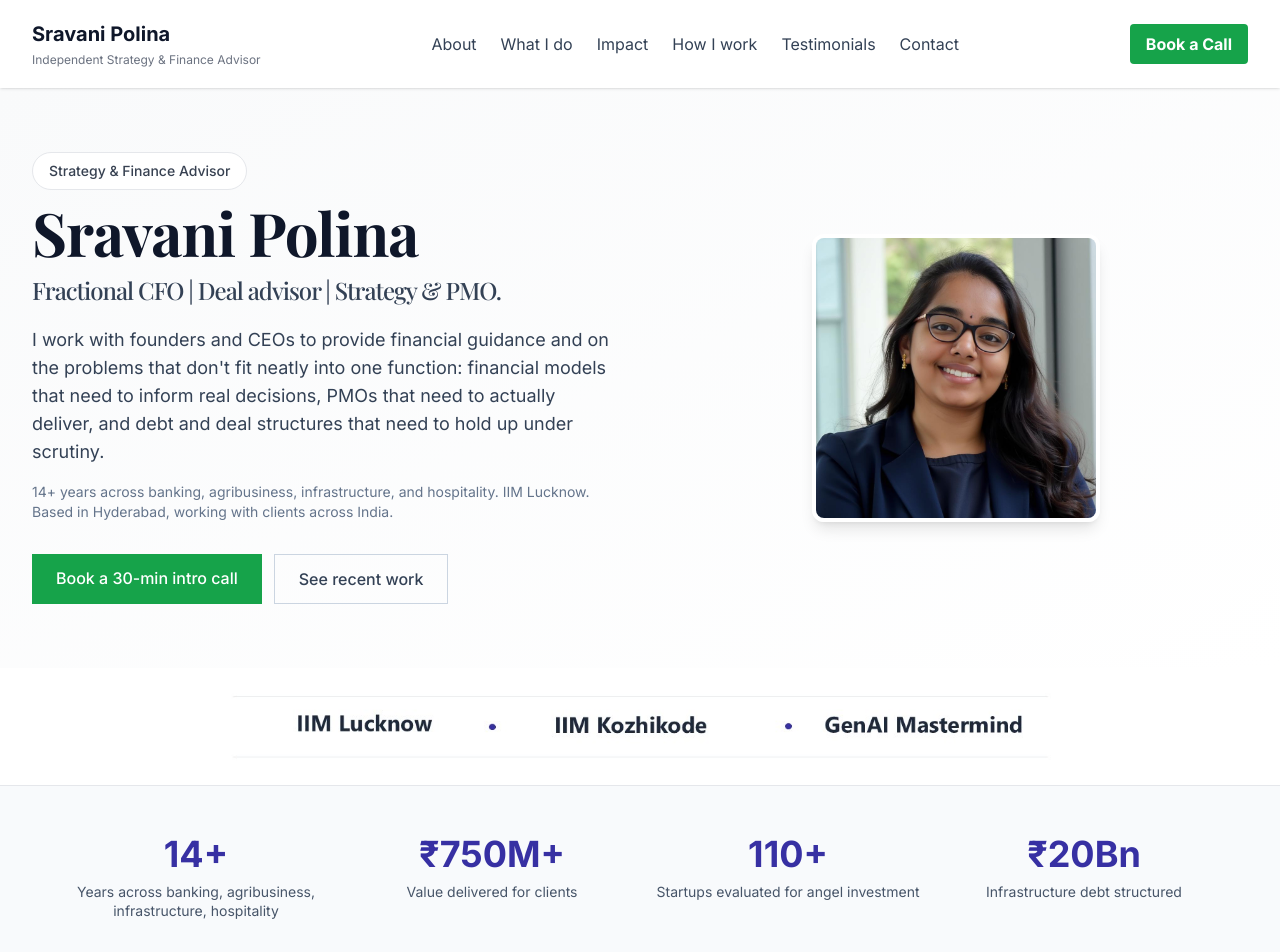
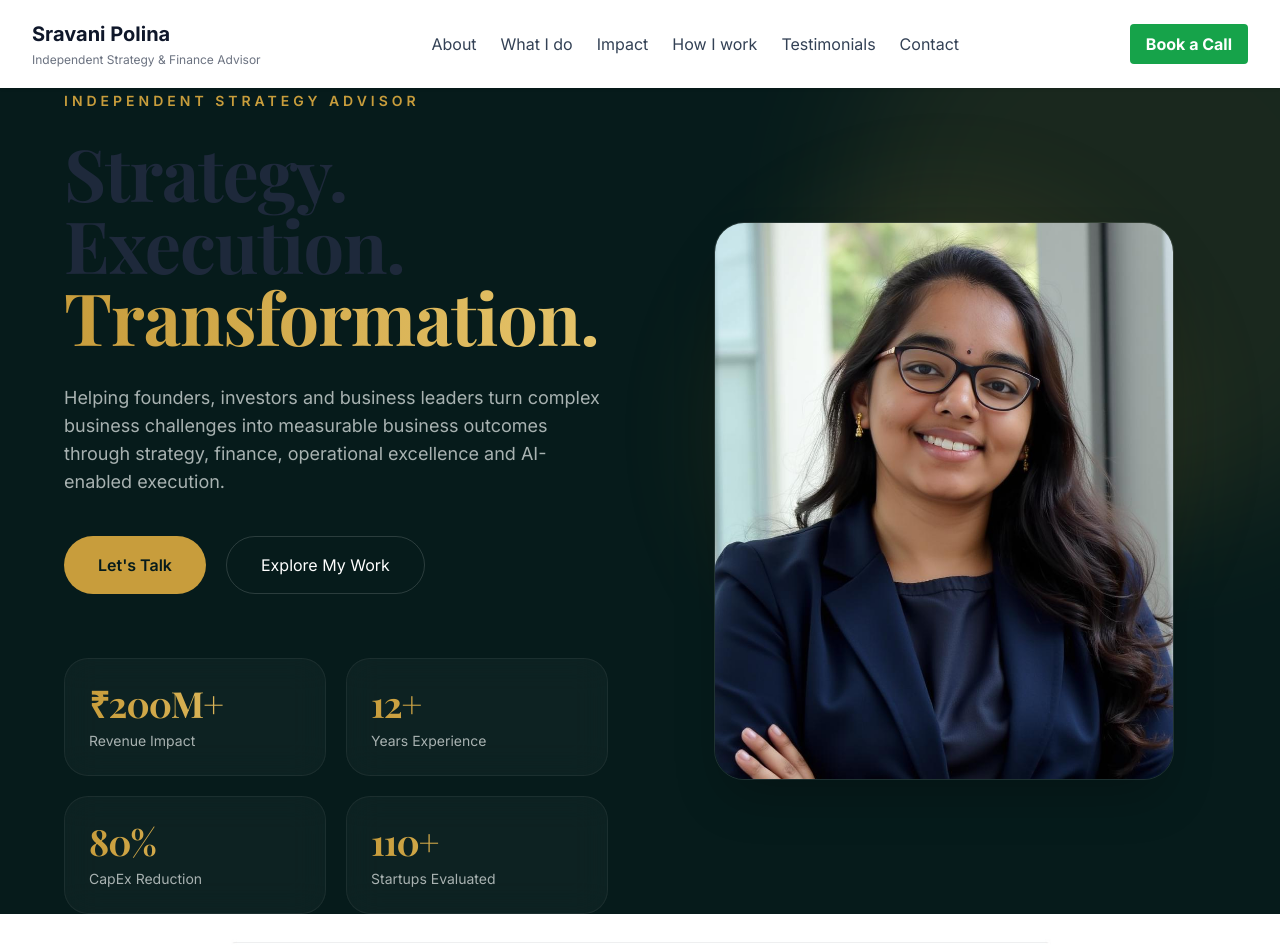
Before and after one commit to SravaniPolina/sravani-portfolio-frontend, a React (Create React App) app: page / in a window 1280 px wide. Shown: the top 952 px of the page. Built offline with nearby package versions, Linux system fonts and the light colour scheme.

Commit message:
Update Hero.jsx

```diff
--- a/src/components/Hero.jsx
+++ b/src/components/Hero.jsx
@@ -2,37 +2,151 @@ import React from "react";
 
 export default function Hero() {
   return (
-    <section className="bg-gradient-to-br from-gray-50 to-white py-16">
-      <div className="container mx-auto px-6 flex flex-col lg:flex-row items-center">
-        <div className="flex-1 lg:pr-12">
-          <span className="inline-block px-4 py-2 mb-3 rounded-full bg-white border text-gray-700 font-medium text-sm">
-            Strategy & Finance Advisor
+    <section className="relative min-h-screen flex items-center overflow-hidden bg-[var(--background)]">
+
+      {/* Background Glow */}
+      <div className="absolute -top-40 -right-40 w-[600px] h-[600px] rounded-full bg-[var(--gold)] opacity-10 blur-3xl"></div>
+
+      <div className="container mx-auto px-8 lg:px-16 grid lg:grid-cols-2 gap-16 items-center relative z-10">
+
+        {/* LEFT */}
+
+        <div>
+
+          <span className="uppercase tracking-[4px] text-sm text-[var(--gold)] font-semibold">
+            Independent Strategy Advisor
           </span>
-          <h1 className="text-4xl lg:text-6xl font-bold text-slate-900 mb-3 leading-tight">
-            Sravani Polina
+
+          <h1 className="mt-6 text-5xl lg:text-7xl leading-tight">
+
+            Strategy.
+
+            <br />
+
+            Execution.
+
+            <br />
+
+            <span className="gold-text">
+              Transformation.
+            </span>
+
           </h1>
-          <h2 className="text-xl lg:text-2xl font-light text-slate-700 mb-5">
-            Fractional CFO | Deal advisor | Strategy &amp; PMO.
-          </h2>
-          <p className="text-base lg:text-lg text-slate-700 mb-4 leading-relaxed">
-            I work with founders and CEOs to provide financial guidance and on the problems that don't fit neatly into one function: financial models that need to inform real decisions, PMOs that need to actually deliver, and debt and deal structures that need to hold up under scrutiny.
+
+          <p className="mt-8 max-w-xl text-lg">
+
+            Helping founders, investors and business leaders turn complex
+            business challenges into measurable business outcomes through
+            strategy, finance, operational excellence and AI-enabled execution.
+
           </p>
-          <p className="text-sm text-slate-500 mb-8 hidden sm:block">
-            14+ years across banking, agribusiness, infrastructure, and hospitality. IIM Lucknow. Based in Hyderabad, working with clients across India.
-          </p>
-          <div className="flex flex-col sm:flex-row gap-3">
-            <a href="https://topmate.io/sravani_polina" target="_blank" rel="noopener noreferrer" className="inline-block px-6 py-3 rounded-lg bg-green-600 text-white font-medium hover:bg-green-700 transition text-center">
-              Book a 30-min intro call
+
+          <div className="mt-10 flex flex-wrap gap-5">
+
+            <a
+              href="https://topmate.io/sravani_polina"
+              target="_blank"
+              rel="noreferrer"
+              className="primary-btn"
+            >
+              Let's Talk
             </a>
-            <a href="#impact" className="inline-block px-6 py-3 rounded-lg border border-slate-300 text-slate-700 font-medium hover:bg-slate-50 transition text-center">
-              See recent work
+
+            <a
+              href="#impact"
+              className="secondary-btn"
+            >
+              Explore My Work
             </a>
+
           </div>
+
+          <div className="grid grid-cols-2 gap-5 mt-16">
+
+            <div className="glass p-6">
+
+              <h3 className="text-4xl font-bold gold-text">
+
+                ₹200M+
+
+              </h3>
+
+              <p className="mt-2 text-sm">
+
+                Revenue Impact
+
+              </p>
+
+            </div>
+
+            <div className="glass p-6">
+
+              <h3 className="text-4xl font-bold gold-text">
+
+                12+
+
+              </h3>
+
+              <p className="mt-2 text-sm">
+
+                Years Experience
+
+              </p>
+
+            </div>
+
+            <div className="glass p-6">
+
+              <h3 className="text-4xl font-bold gold-text">
+
+                80%
+
+              </h3>
+
+              <p className="mt-2 text-sm">
+
+                CapEx Reduction
+
+              </p>
+
+            </div>
+
+            <div className="glass p-6">
+
+              <h3 className="text-4xl font-bold gold-text">
+
+                110+
+
+              </h3>
+
+              <p className="mt-2 text-sm">
+
+                Startups Evaluated
+
+              </p>
+
+            </div>
+
+          </div>
+
         </div>
-        <div className="flex-1 flex flex-col items-center mt-10 lg:mt-0">
-          <img src="/Aragon-Headshot-70.jpg" alt="Sravani Polina" className="w-56 h-56 lg:w-72 lg:h-72 object-cover object-top rounded-xl border-4 border-white shadow-lg" />
+
+        {/* RIGHT */}
+
+        <div className="relative flex justify-center">
+
+          <div className="absolute w-[420px] h-[420px] rounded-full bg-[var(--gold)] opacity-15 blur-3xl"></div>
+
+          <img
+            src="/Aragon-Headshot-70.jpg"
+            alt="Sravani Polina"
+            className="relative w-[360px] lg:w-[460px] rounded-[30px] shadow-2xl border border-white/10"
+          />
+
         </div>
+
       </div>
+
     </section>
   );
 }
```
